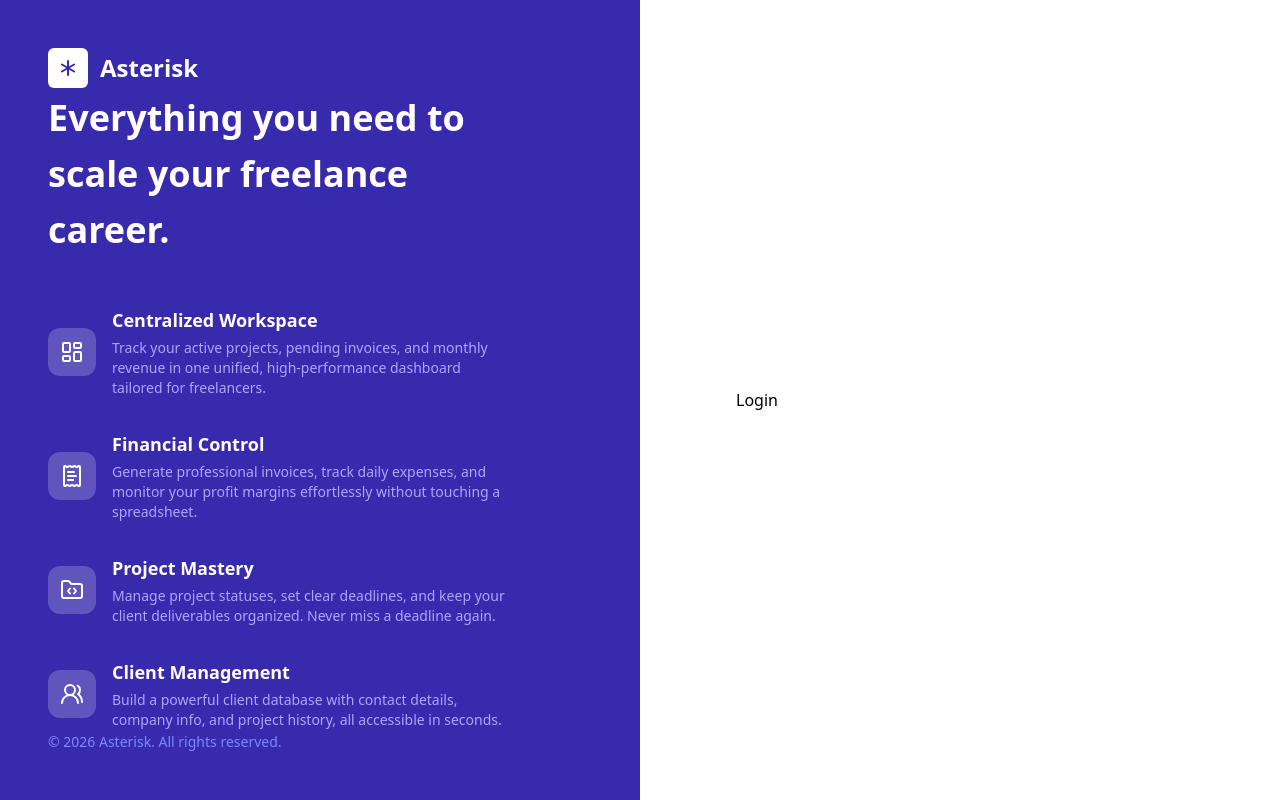
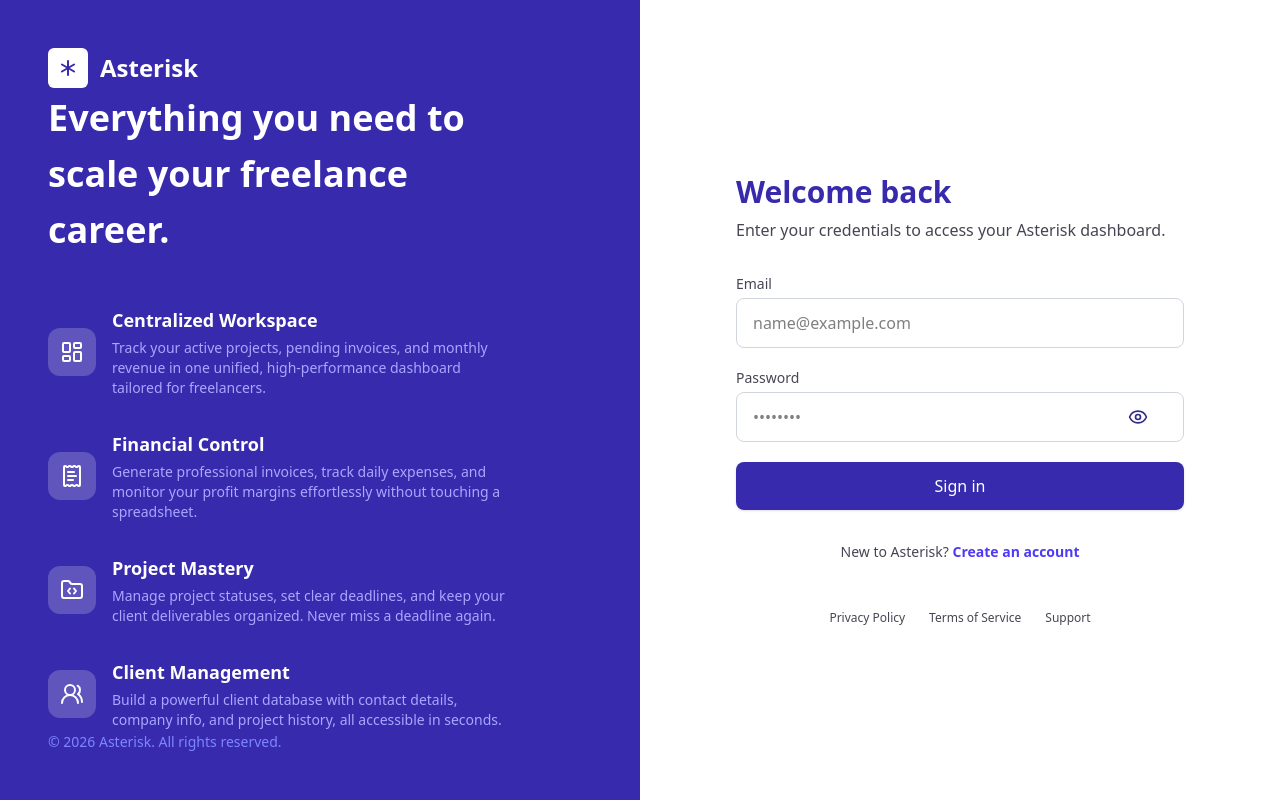
Before and after one commit to shatha-mohammed/asterisk, a React (Vite) app: page /login in a window 1280 px wide. Built offline with nearby package versions, Linux system fonts and the light colour scheme.

Commit message:
login page

```diff
--- a/src/pages/Login.jsx
+++ b/src/pages/Login.jsx
@@ -1,3 +1,95 @@
+import { useState, useEffect } from "react";
+import { useDispatch, useSelector } from "react-redux";
+import { loginUser, clearError } from "../store/slices/authSlice";
+import { useAppNavigation } from "../hooks/useAppNavigation";
+import Input from "../components/ui/Input";
+import Button from "../components/ui/Button";
+import AuthFooter from "../Components/AuthFooter";
+import AuthRedirect from "../Components/AuthRedirect";
+
 export default function Login() {
-  return <div>Login</div>;
+  const dispatch = useDispatch();
+  const { goToDashboard } = useAppNavigation();
+  const { isLoading, error, user } = useSelector((state) => state.auth);
+  const [formData, setFormData] = useState({ email: "", password: "" });
+
+  useEffect(() => {
+    if (user) goToDashboard();
+  }, [user, goToDashboard]);
+
+  const handleChange = (e) => {
+    if (error) dispatch(clearError());
+    setFormData({ ...formData, [e.target.name]: e.target.value });
+  };
+
+  const handleSubmit = async (e) => {
+    e.preventDefault();
+
+    try {
+      await dispatch(loginUser(formData)).unwrap();
+    } catch (err) {
+      console.error("Login failed:", err);
+    }
+  };
+
+  return (
+    <div className="w-full">
+      {/* Header */}
+      <div className="mb-8">
+        <h2 className="text-3xl font-bold text-indigo-800">Welcome back</h2>
+        <p className="text-muted mt-2">
+          Enter your credentials to access your Asterisk dashboard.
+        </p>
+      </div>
+
+      {/* Error */}
+      {error && (
+        <div className="mb-4 rounded-lg border border-red-100 bg-red-50 p-4 text-sm text-red-600">
+          {error}
+        </div>
+      )}
+
+      {/* Login */}
+      <form onSubmit={handleSubmit} className="space-y-5">
+        <Input
+          label="Email"
+          type="email"
+          name="email"
+          required
+          value={formData.email}
+          onChange={handleChange}
+          placeholder="name@example.com"
+        />
+
+        <Input
+          label="Password"
+          type="password"
+          name="password"
+          required
+          value={formData.password}
+          onChange={handleChange}
+          placeholder="••••••••"
+        />
+
+        <Button
+          type="submit"
+          variant="primary"
+          size="full"
+          isLoading={isLoading}
+        >
+          {isLoading ? "Signing in..." : "Sign in"}
+        </Button>
+      </form>
+
+      {/* Register */}
+      <AuthRedirect
+        text="New to Asterisk?"
+        to="/register"
+        linkText="Create an account"
+      />
+
+      {/* Footer */}
+      <AuthFooter />
+    </div>
+  );
 }
```
